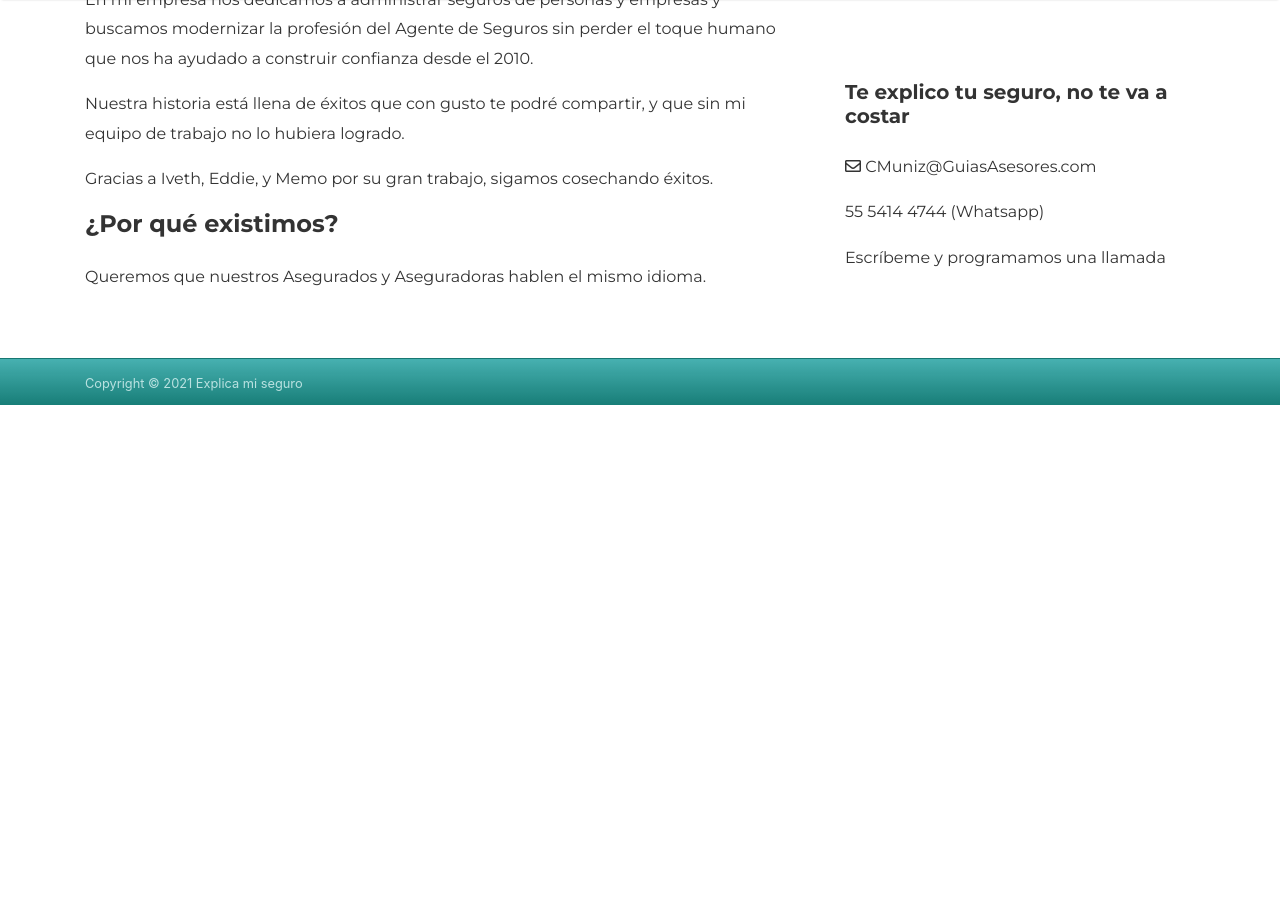
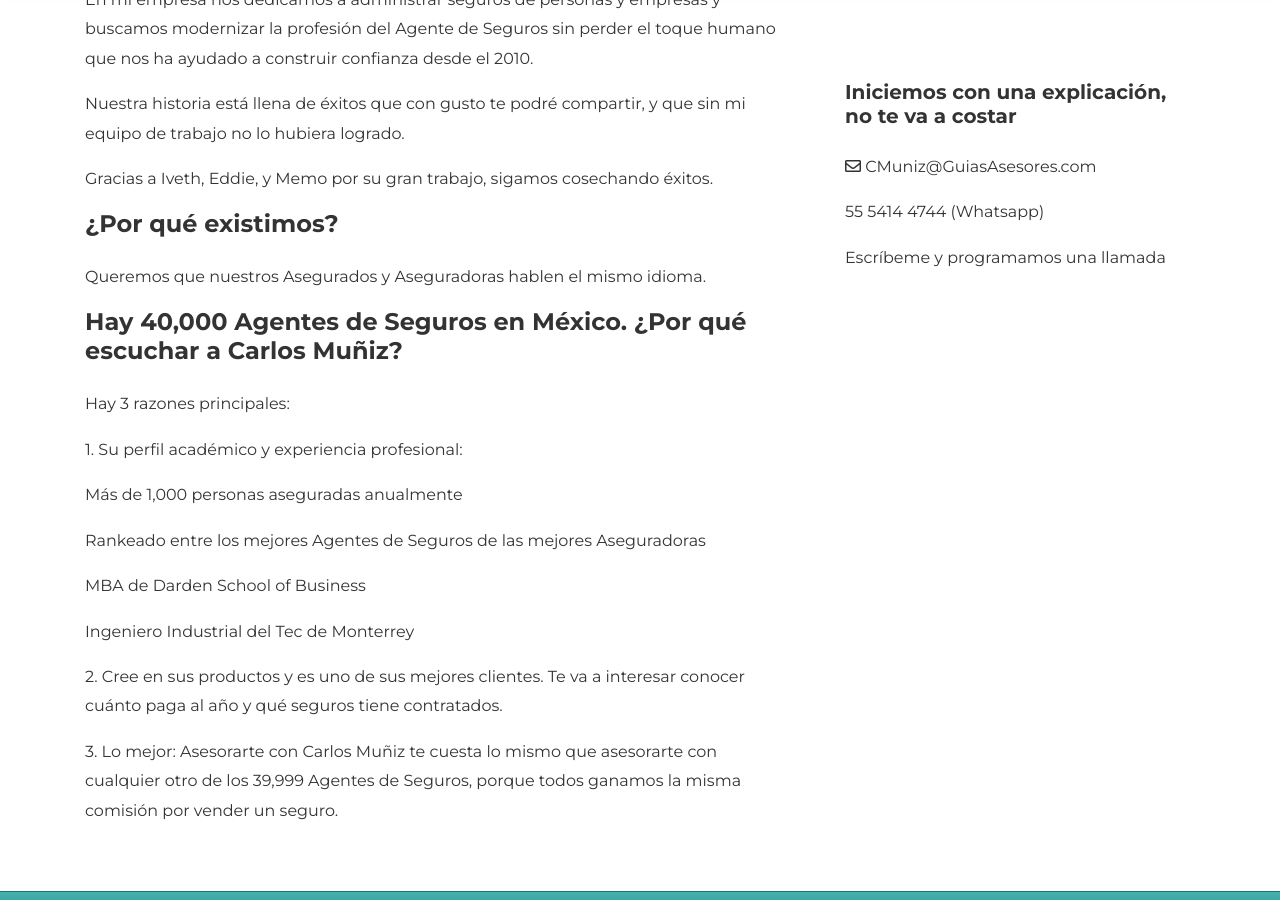
Before and after one commit to blogseguros/blogseguros.github.io, a Jekyll site: the page built from _pages/about.md, in a window 1280 px wide and 900 px high, scrolled down 1589 px. Built offline with Jekyll 4.4.1, drawn with Linux system fonts in a browser that asks for light colours; nearby versions of some CDN libraries; before the commit the page ends 1994 px from its top, so only the background shows below that.

Commit message:
Update about.md

```diff
--- a/_pages/about.md
+++ b/_pages/about.md
@@ -24,12 +24,27 @@ comments: false
 
 <p>Queremos que nuestros Asegurados y Aseguradoras hablen el mismo idioma.</p>
 
+
+<h4>Hay 40,000 Agentes de Seguros en México. ¿Por qué escuchar a Carlos Muñiz?</h4>
+
+<p>Hay 3 razones principales:</p>
+
+<p>1. Su perfil académico y experiencia profesional:</p>
+<p>Más de 1,000 personas aseguradas anualmente</p>
+<p>Rankeado entre los mejores Agentes de Seguros de las mejores Aseguradoras</p>
+<p>MBA de Darden School of Business</p>
+<p>Ingeniero Industrial del Tec de Monterrey</p>
+
+<p>2. Cree en sus productos y es uno de sus mejores clientes. Te va a interesar conocer cuánto paga al año y qué seguros tiene contratados.</p>
+
+<p>3. Lo mejor: Asesorarte con Carlos Muñiz te cuesta lo mismo que asesorarte con cualquier otro de los 39,999 Agentes de Seguros, porque todos ganamos la misma comisión por vender un seguro.</p>
+
 </div>
 
 <div class="col-md-4">
 
 <div class="sticky-top sticky-top-80">
-<h5>Te explico tu seguro, no te va a costar</h5>
+<h5>Iniciemos con una explicación, no te va a costar</h5>
 
 <p><i class="far fa-envelope"></i> CMuniz@GuiasAsesores.com</p>
 <p>55 5414 4744 (Whatsapp)</p>
```
